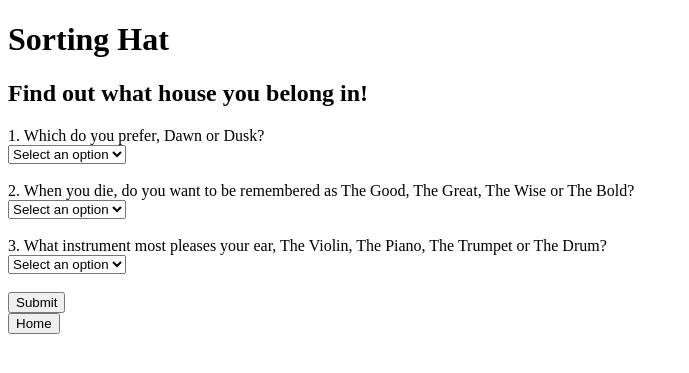
After one commit to MyGitNameisZach/Python-Web-App, a Flask app: page /SortingHat in a window 1280 px wide. The commit adds this page. Shown: the top 373 px of the page, without its empty margins (0-689 px from the left). Run offline with Flask 3, Linux system fonts and the light colour scheme.

Commit message:
added sorting hat changes

```diff
--- a/app.py
+++ b/app.py
@@ -11,6 +11,11 @@ def hello():
 def GG():
     message = request.args.get('message')
     return render_template('index.html', message=message)
+
+@app.route("/SortingHat")
+def SH():
+    message = request.args.get('message')
+    return render_template('hat.html', message = message)
 
 @app.route('/submit', methods=['POST'])
 def submit():
@@ -29,5 +34,54 @@ def submit():
 
     return redirect(url_for('GG', message=message))
 
+@app.route('/submitHat', methods =['POST'])
+def submitHat():
+    q1 = request.form.get('q1', '').strip()
+    q2= request.form.get('q2', '').strip()
+    q3 = request.form.get('q3', '').strip()
+
+    gryf=0
+    sly=0
+    huff=0
+    rav=0
+    print(q1,q2,q3)
+    if q1 == "Dawn":
+        gryf +=1
+        rav+=1
+    else:
+        huff+=1
+        sly+=1
+
+    if q2 == "TheGood":
+        huff+=2
+    elif q2 =="TheGreat":
+        sly+=2
+    elif q2 == "TheWise":
+        rav+=2
+    else:
+        gryf+=2
+
+    if q3 == "TheViolin":
+        sly+=4
+    elif q3 =="TheTrumpet":
+        huff+=4
+    elif q3 == "ThePiano":
+        rav+=4
+    else:
+        gryf+=4
+
+    if gryf>sly and gryf>huff and gryf>rav:
+        message = "GRYFFINDOR"
+    elif sly>gryf and sly>huff and sly>rav:
+        message = "SYTHERIN"
+    elif huff>sly and huff>gryf and huff>rav:
+        message ="HUFFLEPUFF"
+    elif rav>sly and rav>gryf and rav>huff:
+        message ="RAVENCLAW"
+
+
+    return redirect(url_for('SH', message =message))
+
+
 if __name__ == "__main__":
     app.run(debug=True)
--- /dev/null
+++ b/templates/hat.html
@@ -0,0 +1,43 @@
+<!DOCTYPE html>
+<html>
+    <head>
+        <Title> Sorting Hat</Title>
+    </head>
+    <body>
+        <h1>Sorting Hat</h1>
+        <h2>Find out what house you belong in!</h2>
+        {% if message %}
+            <h3>{{ message}}</h3>
+        {% endif %}
+        <form method="post" action="{{ url_for('submitHat') }}">
+        <label>1. Which do you prefer, Dawn or Dusk? </label><br>
+        <select name="q1" required>
+            <option value="">Select an option</option>
+            <option value="Dawn">Dawn</option>
+            <option value="Dusk">Dusk</option>
+        </select><br><br>
+
+        <label>2. When you die, do you want to be remembered as The Good, The Great, The Wise or The Bold?</label><br>
+        <select name="q2" required>
+            <option value="">Select an option</option>
+            <option value="TheGood">The Good</option>
+            <option value="TheGreat">The Great</option>
+            <option value="TheWise">The Wise</option>
+            <option value="TheBold">The Bold</option>
+        </select><br><br>
+
+        <label>3. What instrument most pleases your ear, The Violin, The Piano, The Trumpet or The Drum?</label><br>
+        <select name="q3" required>
+            <option value="">Select an option</option>
+            <option value="TheViolin">The Violin</option>
+            <option value="ThePiano">The Piano</option>
+            <option value="TheTrumpet">The Trumpet</option>
+            <option value="TheDrum">The Drum</option>
+        </select><br><br>
+        <button type="submit">Submit</button>
+        </form>
+        <form action="{{ url_for('hello') }}">
+            <button type="submit">Home</button>
+        </form>
+    </body>
+</html>
--- a/templates/home.html
+++ b/templates/home.html
@@ -7,5 +7,9 @@
         <form action="{{ url_for('GG') }}">
             <button type="submit">Guessing Game</button>
         </form>
+        <form action="{{ url_for('SH') }}">
+            <button type="submit"> Sorting Hat</button>
+        </form>
+
     </body>
 </html>
```
